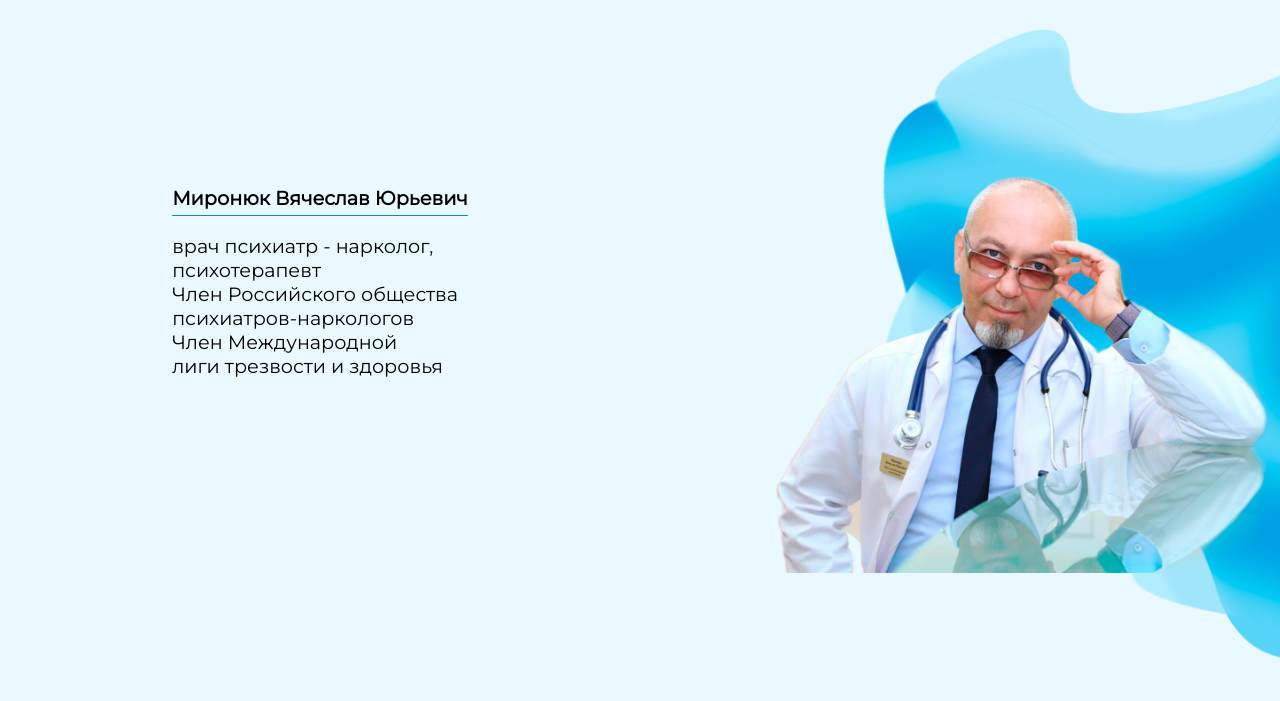
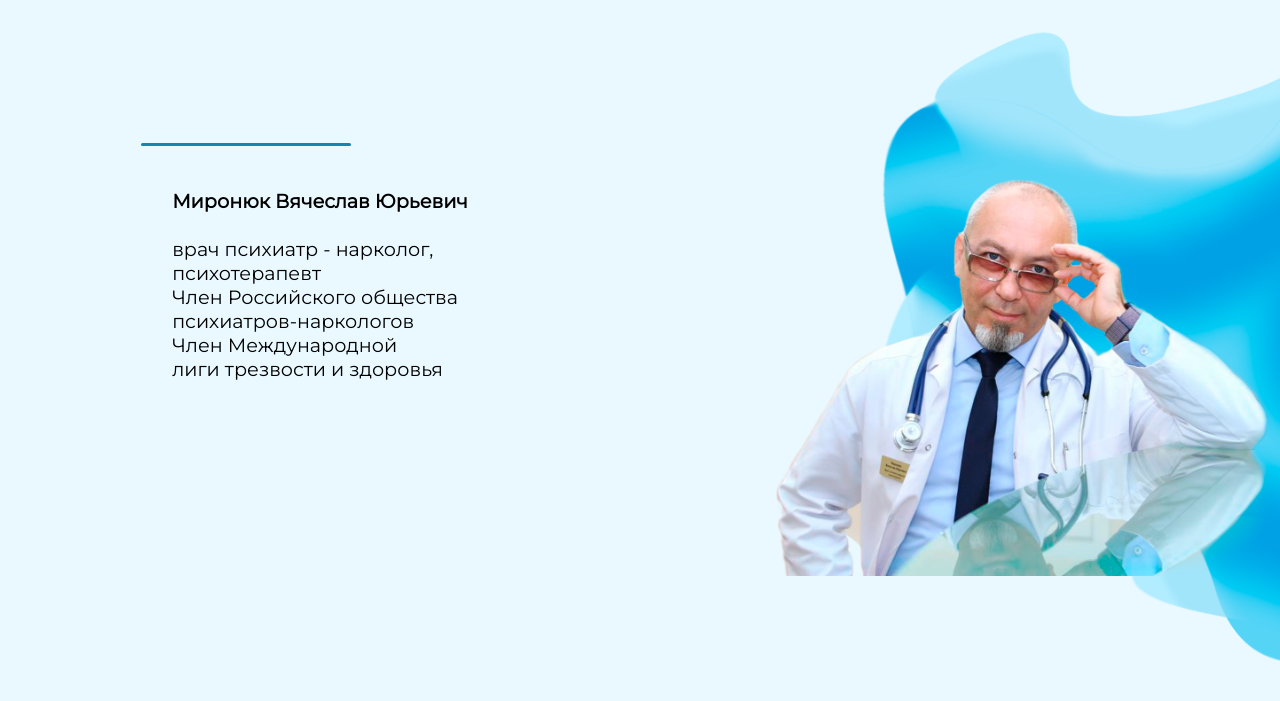
Before and after one commit to unholyhealer-collab/VitaMed_v1.2, a plain HTML site: page index.html in a window 1280 px wide. Shown: the part 82-783 px from the top of the page. Drawn offline with nearby package versions, Linux system fonts and the light colour scheme.

Commit message:
s2_changes

```diff
--- a/index.html
+++ b/index.html
@@ -16,8 +16,8 @@
     <link rel="stylesheet" media="screen and (max-device-width: 600px)" href="styles/media600.css" />
     <link rel="stylesheet" media="screen and (max-device-width: 480px)" href="styles/media480.css" />
     <link rel="stylesheet" media="screen and (max-device-width: 420px)" href="styles/media420.css" />
+    <link rel="stylesheet" media="screen and (max-device-width: 375px)" href="styles/media375.css" />
     <link rel="stylesheet" media="screen and (max-device-width: 320px)" href="styles/media320.css" />
-    <link rel="stylesheet" media="screen and (max-device-width: 375px)" href="styles/media375.css" />
 </head>
 <body>
     <nav>
@@ -36,6 +36,7 @@
             <img id="instagram" src="sources/instagram_icon.png" alt="">
         </div>
     </nav>
+    <div class="hrDiv"></div>
     <div class="firstMain">
         <div class="whoAmI">
             <p><span>Миронюк Вячеслав Юрьевич</span><br><br>
--- a/styles/media1024.css
+++ b/styles/media1024.css
@@ -37,3 +37,11 @@
 .seal > img {
   left: 25%;
 }
+
+.hrDiv{
+  transition: ease all 0.5s;
+  height: 3px;
+  width: 260px;
+  top: 230px;
+  left: 10%;
+}
--- a/styles/media1200.css
+++ b/styles/media1200.css
@@ -19,3 +19,11 @@
 .seal > img {
   left: 25%;
 }
+
+.hrDiv{
+  transition: ease all 0.5s;
+  height: 3px;
+  width: 340px;
+  top: 240px;
+  left: 8%;
+}
--- a/styles/media320.css
+++ b/styles/media320.css
@@ -44,3 +44,11 @@
   box-shadow: -2px 2px 7px #1285b5;
   transition: ease all 0.5s;
 }
+
+.hrDiv{
+  transition: ease all 0.5s;
+  height: 1.5px;
+  width: 87px;
+  top: 90px;
+  left: 9%;
+}
--- a/styles/media375.css
+++ b/styles/media375.css
@@ -3,3 +3,11 @@
   top: 30px;
   transition: ease all 0.5s;
 }
+
+.hrDiv{
+  transition: ease all 0.5s;
+  height: 2px;
+  width: 110px;
+  top: 115px;
+  left: 8%;
+}
--- a/styles/media420.css
+++ b/styles/media420.css
@@ -42,3 +42,11 @@
   top: 90px;
   transition: ease all 0.5s;
 }
+
+.hrDiv{
+  transition: ease all 0.5s;
+  height: 2px;
+  width: 107px;
+  top: 127px;
+  left: 10%;
+}
--- a/styles/media480.css
+++ b/styles/media480.css
@@ -63,3 +63,11 @@
   left: 15%;
   transition: ease all 0.5s;
 }
+
+.hrDiv{
+  transition: ease all 0.5s;
+  height: 2px;
+  width: 140px;
+  top: 130px;
+  left: 8%;
+}
--- a/styles/media600.css
+++ b/styles/media600.css
@@ -56,3 +56,15 @@
   width: 70%;
   padding-top: 20px;
 }
+
+.carousel{
+  margin-top: 0px;
+}
+
+.hrDiv{
+  transition: ease all 0.5s;
+  height: 2px;
+  width: 170px;
+  top: 140px;
+  left: 8%;
+}
--- a/styles/media768.css
+++ b/styles/media768.css
@@ -69,3 +69,15 @@
   bottom: 30px;
   transition: ease all 0.5s;
 }
+
+.carousel{
+  margin-top: 20px;
+}
+
+.hrDiv{
+  transition: ease all 0.5s;
+  height: 2px;
+  width: 195px;
+  top: 195px;
+  left: 10%;
+}
--- a/styles/media900.css
+++ b/styles/media900.css
@@ -24,3 +24,11 @@
   .seal > img {
     left: 20%;
   }
+
+  .hrDiv{
+    transition: ease all 0.5s;
+    height: 3px;
+    width: 210px;
+    top: 225px;
+    left: 11%;
+  }
--- a/styles/style.css
+++ b/styles/style.css
@@ -99,8 +99,17 @@ nav {
 
 .whoAmI span {
   font-weight: bold;
-  text-decoration: underline #1285b5;
-  text-underline-offset: 10px;
+}
+
+.hrDiv{
+  height: 3px;
+  width: 340px;
+  background-color: #1285b5;
+  border-radius: 2px;
+  position: relative;
+  top: 320px;
+  left: 12%;
+  transition: ease all 0.5s;
 }
 
 .doctor {
```
